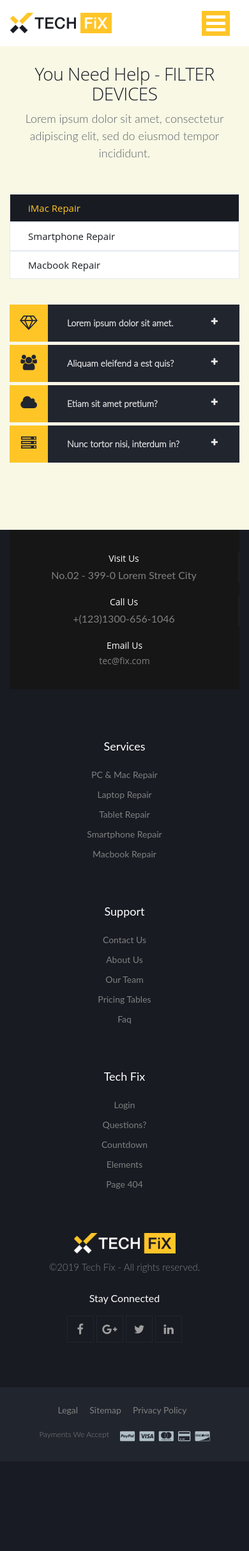
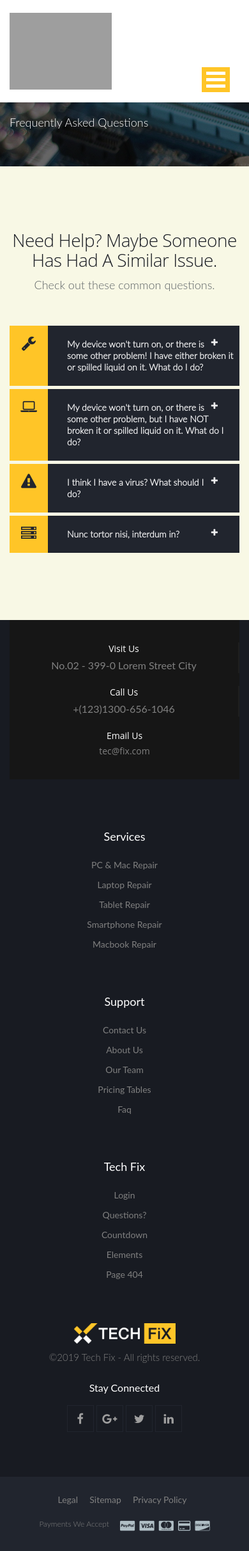
Before and after one commit to nebula1989/TechTuneUp, a Django app: page /faq in a window 390 px wide. Shown: the whole page at 64% size. Before the commit the page ends 2253 px from the top, so only its background shows below. Run offline with Django 3.2, Linux system fonts and the light colour scheme; parts of the project's set-up code (start-up, migrations or seed data) failed here and were passed over; some libraries are stand-ins or nearby versions; some web fonts are replaced; grey boxes are pictures that could not be loaded.

Commit message:
added logo, updated FAQ

```diff
--- a/templates/faq.html
+++ b/templates/faq.html
@@ -1,6 +1,22 @@
 {% extends 'base.html' %}
 
 {% block content %}
+    *******************
+    TOP BANNER
+    *******************
+    -->
+    <div class="top-header overlay img-bg">
+        <div class="container">
+            <div class="row">
+                <div class="col-sm-12">
+                    <div class="wrapper">
+                        <div class="heading">Frequently Asked Questions</div>
+                    </div>
+                </div>
+            </div>
+        </div>
+    </div>
+
     <!--
     *******************
              FAQ
@@ -11,40 +27,37 @@
             <div class="container">
                 <div class="row section-heading-wrap">
                     <div class="col-md-12 col-sm-12 text-center">
-                        <h2 class="section-heading">You Need Help - FILTER DEVICES</h2>
-                        <p class="section-subheading">Lorem ipsum dolor sit amet, consectetur adipiscing elit, sed do
-                            eiusmod tempor incididunt.</p>
+                        <h2 class="section-heading">Need Help? Maybe someone has had a similar issue.</h2>
+                        <p class="section-subheading">Check out these common questions.</p>
                     </div>
                 </div>
                 <div class="tabs offers-tabs">
-                    <ul class="tabs-header">
-                        <li class="active">iMac Repair</li>
-                        <li class="">Smartphone Repair</li>
-                        <li class="">Macbook Repair</li>
-                    </ul>
                     <div class="tabs-item active">
                         <div class="row">
                             <div class="col-sm-12">
                                 <div class="accordion faq">
                                     <div class="panel-wrap">
                                         <h3 class="panel-title">
-                                            <span class="square"><i class="fa fa-diamond"></i></span>
+                                            <span class="square"><i class="fa fa-wrench"></i></span>
                                             <i class="fa fa-plus"></i>
                                             <i class="fa fa-minus"></i>
-                                            Lorem ipsum dolor sit amet.
+                                            My device won't turn on, or there is some other problem! I have either
+                                            broken it or spilled liquid on it.
+                                            What do I do?
                                         </h3>
                                         <div class="panel-collapse">
                                             <div class="wrapper-collapse">
                                                 <div class="info">
                                                     <ul class="list">
                                                         <li>
-                                                            <p>Lorem ipsum dolor sit amet, consectetur adipiscing elit,
-                                                                sed
-                                                                do eiusmod tempor incididunt ut labore et dolore magna
-                                                                aliqua.</p>
-                                                            <p>Excepteur sint occaecat cupidatat non proident, sunt in
-                                                                culpa
-                                                                qui officia deserunt mollit anim id est laborum.</p>
+                                                            <p>Generally, physical or liquid damage related repairs are
+                                                                not covered under warranty. However, it is common to
+                                                                purchase additional protection plans such as "Apple
+                                                                Care", or "Accidental Damage Protection" or other type
+                                                                of insurance when you initially purchased the device. If
+                                                                you have purchased something like this, please continue
+                                                                with their repair process. If you don't know how to do
+                                                                this, I am happy to assist.</p>
                                                         </li>
                                                     </ul>
                                                 </div>
@@ -53,23 +66,22 @@
                                     </div>
                                     <div class="panel-wrap">
                                         <h3 class="panel-title">
-                                            <span class="square"><i class="fa fa-users"></i></span>
+                                            <span class="square"><i class="fa fa-laptop"></i></span>
                                             <i class="fa fa-plus"></i>
                                             <i class="fa fa-minus"></i>
-                                            Aliquam eleifend a est quis?
+                                            My device won't turn on, or there is some other problem, but I have NOT
+                                            broken it or spilled liquid on it.
+                                            What do I do?
                                         </h3>
                                         <div class="panel-collapse">
                                             <div class="wrapper-collapse">
                                                 <div class="info">
                                                     <ul class="list">
                                                         <li>
-                                                            <p>Lorem ipsum dolor sit amet, consectetur adipiscing elit,
-                                                                sed
-                                                                do eiusmod tempor incididunt ut labore et dolore magna
-                                                                aliqua.</p>
-                                                            <p>Excepteur sint occaecat cupidatat non proident, sunt in
-                                                                culpa
-                                                                qui officia deserunt mollit anim id est laborum.</p>
+                                                            <p>The first thing to do is check and see if your device is
+                                                                still covered under manufacturer's warranty. If it is
+                                                                still under warranty, please continue with the repair
+                                                                process of your device's manufacturer.</p>
                                                         </li>
                                                     </ul>
                                                 </div>
@@ -78,10 +90,10 @@
                                     </div>
                                     <div class="panel-wrap">
                                         <h3 class="panel-title">
-                                            <span class="square"><i class="fa fa-cloud"></i></span>
+                                            <span class="square"><i class="fa fa-exclamation-triangle"></i></span>
                                             <i class="fa fa-plus"></i>
                                             <i class="fa fa-minus"></i>
-                                            Etiam sit amet pretium?
+                                            I think I have a virus?  What should I do?
                                         </h3>
                                         <div class="panel-collapse">
                                             <div class="wrapper-collapse">
--- a/templates/includes/navbar.html
+++ b/templates/includes/navbar.html
@@ -8,7 +8,7 @@
     <div class="container">
         <div class="row">
             <div class="col-md-3">
-                <a href="{% url 'index' %}"><img src="{% static 'img/logo.png' %}" alt="logo" class="logo-menu"></a>
+                <a href="index.html"><img src="{% static 'img/techtuneup_logo.png' %}" alt="logo" class="logo-menu"></a>
             </div>
             <div class="col-md-9 no-padding">
                 <nav class="nav-menu">
@@ -47,7 +47,7 @@
     <div class="container">
         <div class="row">
             <div class="col-md-3 no-padding">
-                <a href="index.html"><img src="{% static 'img/logo.png' %}" alt="logo" class="logo-menu"></a>
+                <a href="index.html"><img src="{% static 'img/techtuneup_logo.png' %}" alt="logo" class="logo-menu"></a>
             </div>
             <div class="col-md-9 no-padding">
                 <nav class="nav-menu">
```
